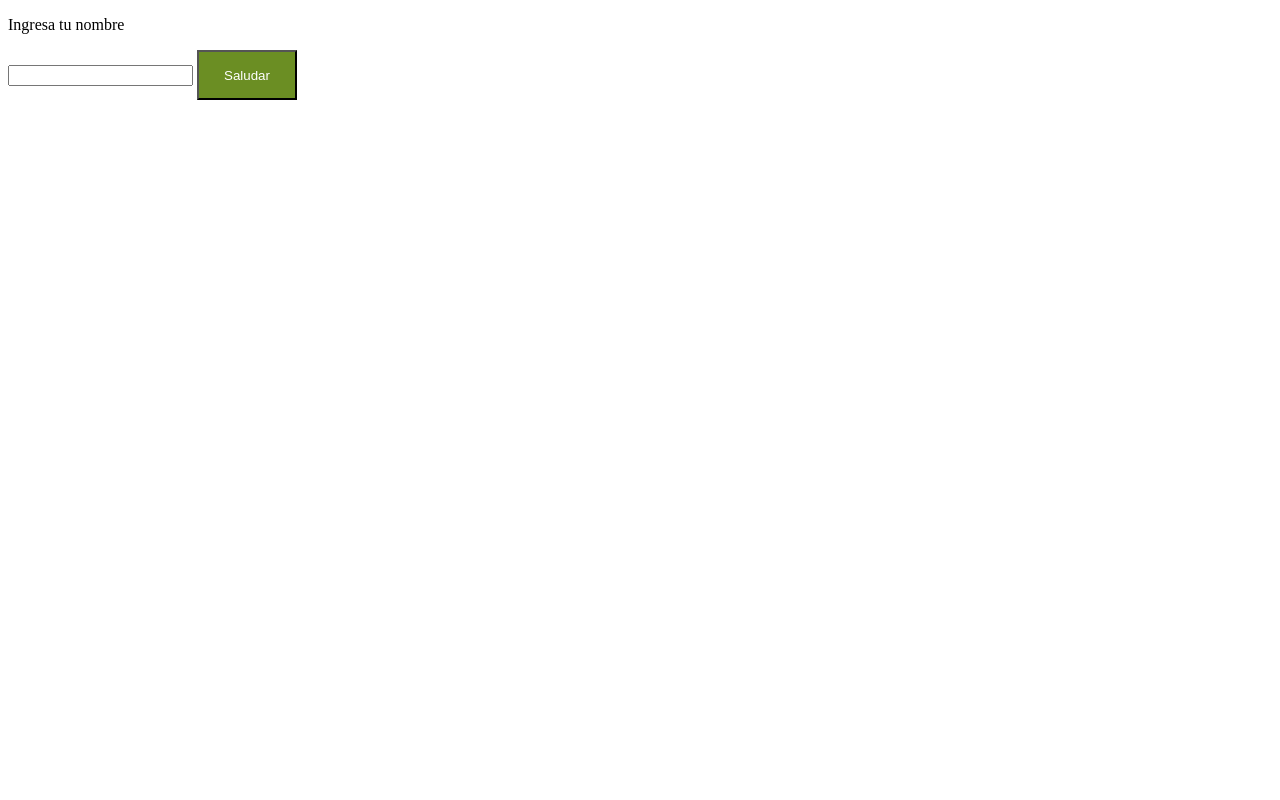
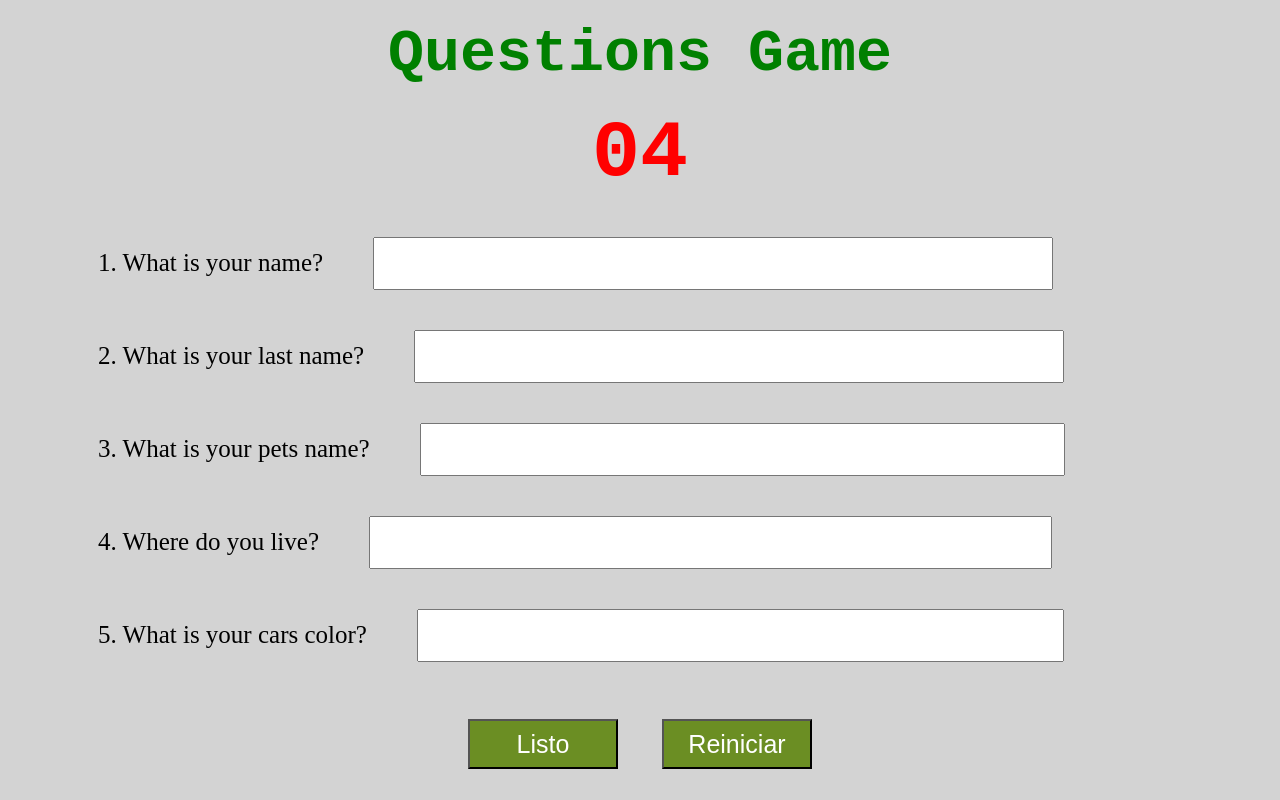
Before and after one commit to cgaritac/questions_game, a plain HTML site: page index.html in a window 1280 px wide. Drawn offline with Linux system fonts and the light colour scheme.

Commit message:
Questions game code

```diff
--- a/index.html
+++ b/index.html
@@ -6,16 +6,42 @@
     <title>Saludo</title>
     <link rel="stylesheet" href="misEstilos.css">
 </head>
-<body>
-    <p>Ingresa tu nombre</p>
-    <input type="text" id="nombreUsuario">
-    <button onclick="saludar()">Saludar</button>
-
-    <script>
-        function saludar() {
-            let miNombre = document.getElementById("nombreUsuario").value;
-            alert("Hola " + miNombre);
-        }
-    </script>
+<body onload="start()">
+    <section class="title">
+        <h1>Questions Game</h1>
+        <h2 id="time">00</h2>
+    </section>
+    <section class="questions">
+        <ol>
+            <li>
+                <p>1. What is your name?</p>
+                <input type="text" id="question1">
+            </li>
+            <li>
+                <p>2. What is your last name?</p>
+                <input type="text" id="question2">
+            </li>
+            <li>
+                <p>3. What is your pets name?</p>
+                <input type="text" id="question3">
+            </li>
+            <li>
+                <p>4. Where do you live?</p>
+                <input type="text" id="question4">
+            </li>
+            <li>
+                <p>5. What is your cars color?</p>
+                <input type="text" id="question5">
+            </li>
+        </ol>
+    </section>
+    <section class="actions">
+        <button onclick="complete()">Listo</button>
+        <button onclick="restart()">Reiniciar</button>
+        <audio id="gameOver">
+            <source src="Audios/gameover.mp3" type="audio/mpeg">
+        </audio>
+    </section>
+    <script src="logic.js"></script>
 </body>
 </html>
--- /dev/null
+++ b/logic.js
@@ -0,0 +1,53 @@
+let time = document.getElementById("time");
+let audioGameOver = document.getElementById("gameOver");
+let number = 0;
+let interval;
+
+function start(){
+    alert("You are about to start a 5 questions game!" + "\n" +
+        "You have 30 seconds to complete the 5 questions!, good luck!");
+    interval = setInterval(ticTac,1000)
+}
+
+function ticTac(){
+    timeOut();
+    if (number <= 30){
+        time.textContent = String(number).padStart(2, 0);
+        number = number + 1;
+    }
+}
+
+function timeOut(){
+   number >= 31 ? end(): number;
+}
+
+function end(){
+    clearInterval(interval);
+    audioGameOver.play();
+    alert("Game over");
+}
+
+function restart(){
+    clearInterval(interval);
+    number = 0;
+    location.reload();
+}
+
+function complete(){
+    clearInterval(interval);
+    number = 0;
+    let question1 = document.getElementById("question1")
+    let question2 = document.getElementById("question2")
+    let question3 = document.getElementById("question3")
+    let question4 = document.getElementById("question4")
+    let question5 = document.getElementById("question5")
+
+    let message = "Congratulation!, you have finished in time, and your answers are:"
+
+    alert(message+"\n"+
+        "Answer 1: " + question1.value + "\n" +
+        "Answer  2: " + question2.value + "\n" +
+        "Answer  3: " + question3.value + "\n" +
+        "Answer  4: " + question4.value + "\n" +
+        "Answer  5: " + question5.value);
+}
--- a/misEstilos.css
+++ b/misEstilos.css
@@ -1,6 +1,62 @@
+body{
+    background-color: lightgray;
+}
+
 button{
     color: white;
-    background-color: olivedrab;
-    width: 100px;
+    background-color: #6b8e23;
+    width: 150px;
     height: 50px;
+    margin: 20px;
+    font-size: 25px;
 }
+
+audio::-webkit-media-controls-panel{
+    background-color: coral;
+}
+
+h1{
+    font-family: 'Courier New', Courier, monospace;
+    font-size: 60px;
+    color: green;
+    margin-top: 20px;
+    margin-bottom: 20px;
+}
+
+h2{
+    font-family: 'Courier New', Courier, monospace;
+    font-size: 80px;
+    color: red;
+    margin-top: 20px;
+    margin-bottom: 20px;
+}
+
+.title{
+    text-align: center;
+}
+
+.questions{
+    font-size: 25px;
+    margin-left: 50px;
+}
+
+.questions ol li {
+    display: flex;
+    align-items: center;
+    margin-bottom: 15px;
+}
+
+.questions ol li p {
+    margin-right: 50px;
+    font-size: 25px;
+}
+
+input[type="text"]{
+    font-size: 25px;
+    padding: 10px;
+    flex: 0.75;
+}
+
+.actions{
+    text-align: center;
+}
```
Also changed, not shown: 3 other files.
